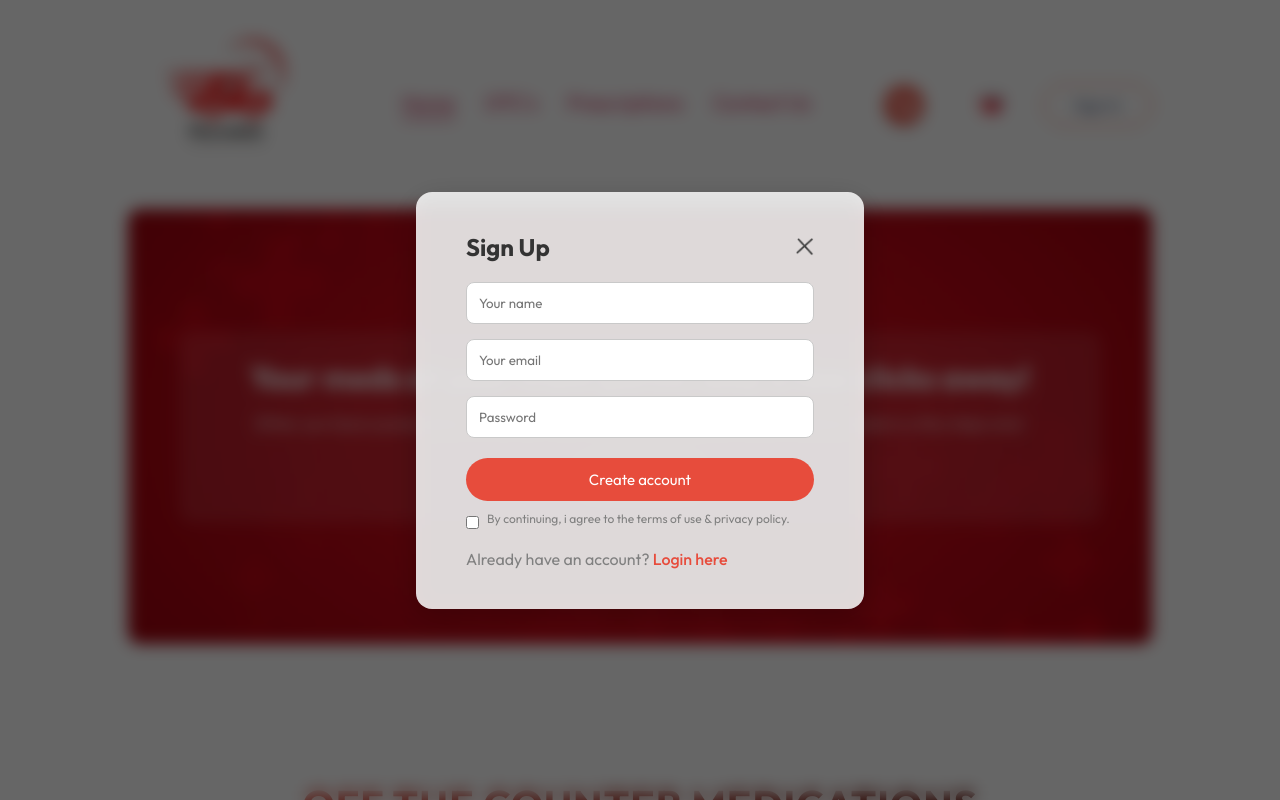
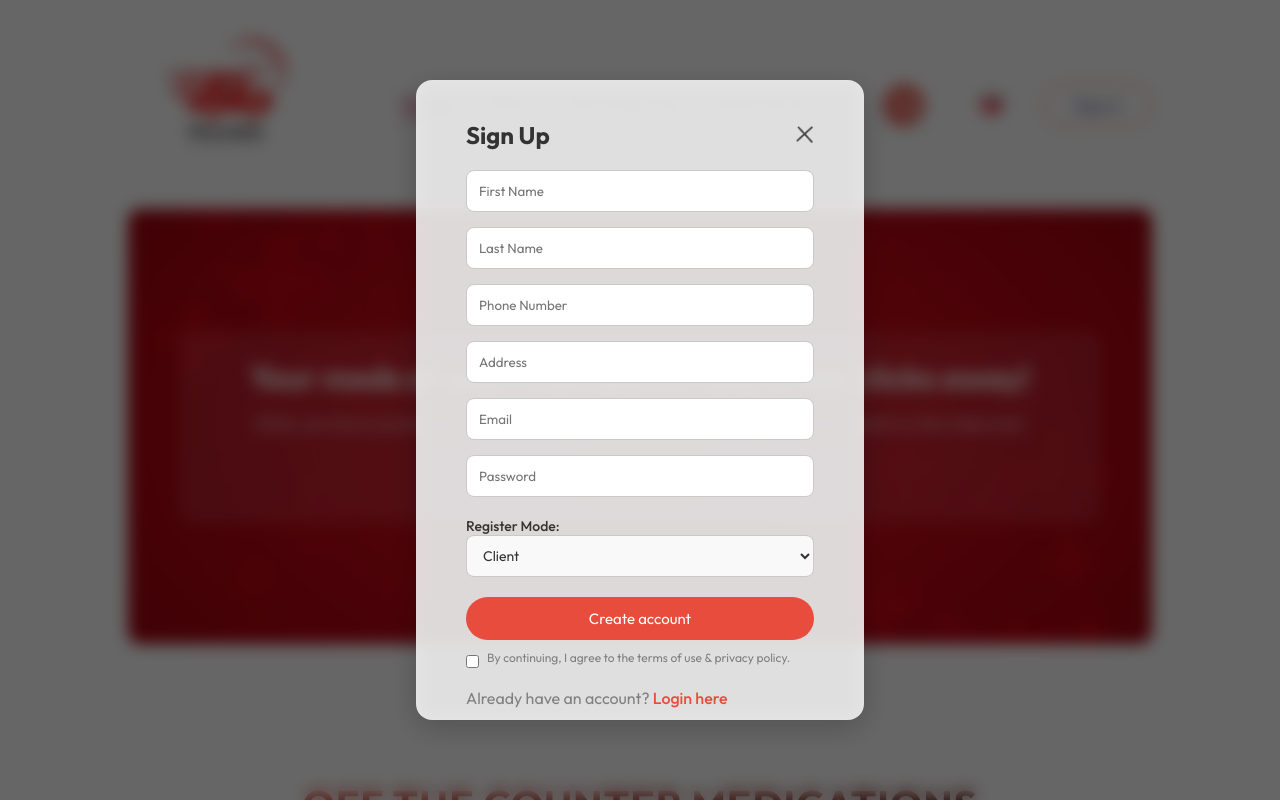
Before and after one commit to Zineb2a/PharmaDash, a React (Vite) app in the folder frontend/: page / in a window 1280 px wide. Both pictures are taken after a click on the button "Sign In". Shown: the top 800 px of the page. Built offline with nearby package versions, Linux system fonts and the light colour scheme.

Commit message:
Matched the logIn/SignUp page to the backend

```diff
--- a/frontend/src/components/LoginPopup/LoginPopup.css
+++ b/frontend/src/components/LoginPopup/LoginPopup.css
@@ -134,3 +134,51 @@
         transform: translateY(0);
     }
 }
+/* Dropdown container */
+.register-mode-selector {
+    display: flex;
+    flex-direction: column;
+    gap: 8px;
+    font-size: 14px;
+    font-weight: 500;
+    color: #333;
+}
+
+.register-mode-selector label {
+    display: flex;
+    flex-direction: column;
+}
+
+/* Styling for select dropdown */
+.register-mode-selector select {
+    outline: none;
+    border: 1px solid #C9C9C9;
+    padding: 10px 12px;
+    border-radius: 8px;
+    background-color: #f9f9f9;
+    color: #333;
+    font-size: 14px;
+    cursor: pointer;
+    transition: border-color 0.3s, box-shadow 0.3s;
+}
+
+/* Focus and hover effect for the dropdown */
+.register-mode-selector select:focus,
+.register-mode-selector select:hover {
+    border-color: #e74c3c;
+    box-shadow: 0 0 8px rgba(231, 76, 60, 0.3);
+    background-color: #ffffff;
+}
+
+/* Dropdown options */
+.register-mode-selector select option {
+    background-color: #ffffff;
+    color: #333;
+    font-size: 14px;
+    padding: 10px;
+}
+
+/* Transition for dropdown options */
+.register-mode-selector select option:hover {
+    background-color: #f0f0f0;
+}
--- a/frontend/src/components/LoginPopup/LoginPopup.jsx
+++ b/frontend/src/components/LoginPopup/LoginPopup.jsx
@@ -1,72 +1,124 @@
-import React, { useContext, useState } from 'react'
-import './LoginPopup.css'
-import { assets } from '../../assets/assets'
-import { StoreContext } from '../../Context/StoreContext'
-import axios from 'axios'
-import { toast } from 'react-toastify'
+import React, { useContext, useState } from 'react';
+import './LoginPopup.css';
+import { assets } from '../../assets/assets';
+import { StoreContext } from '../../Context/StoreContext';
+import axios from 'axios';
+import { toast } from 'react-toastify';
 
 const LoginPopup = ({ setShowLogin }) => {
-
-    const { setToken, url,loadCartData } = useContext(StoreContext)
+    const { setToken, url, loadCartData } = useContext(StoreContext);
     const [currState, setCurrState] = useState("Sign Up");
+    const [registerMode, setRegisterMode] = useState("Client");
 
     const [data, setData] = useState({
         name: "",
+        lastName: "",
         email: "",
-        password: ""
-    })
+        password: "",
+        phoneNumber: "",
+        address: ""
+    });
 
     const onChangeHandler = (event) => {
-        const name = event.target.name
-        const value = event.target.value
-        setData(data => ({ ...data, [name]: value }))
-    }
+        const name = event.target.name;
+        const value = event.target.value;
+        setData((data) => ({ ...data, [name]: value }));
+    };
 
     const onLogin = async (e) => {
-        e.preventDefault()
+        e.preventDefault();
 
         let new_url = url;
+        let payload;
+
         if (currState === "Login") {
             new_url += "/api/user/login";
+            payload = {
+                email: data.email,
+                password: data.password
+            };
+        } else {
+            new_url += "/user/register";
+            payload = {
+                RegisterMode: registerMode.toLowerCase(), // Convert to lowercase for backend consistency if needed
+                UserData: {
+                    Name: data.name || null,
+                    LastName: data.lastName || null,
+                    Password: data.password || null,
+                    PhoneNumber: data.phoneNumber || null,
+                    Email: data.email || null,
+                    Address: data.address || null
+                }
+            };
         }
-        else {
-            new_url += "/api/user/register"
+
+        try {
+            const response = await axios.post(new_url, payload);
+            if (response.data.success) {
+                setToken(response.data.token);
+                localStorage.setItem("token", response.data.token);
+                loadCartData({ token: response.data.token });
+                setShowLogin(false);
+            } else {
+                toast.error(response.data.message);
+            }
+        } catch (error) {
+            toast.error("An error occurred. Please try again.");
         }
-        const response = await axios.post(new_url, data);
-        if (response.data.success) {
-            setToken(response.data.token)
-            localStorage.setItem("token", response.data.token)
-            loadCartData({token:response.data.token})
-            setShowLogin(false)
-        }
-        else {
-            toast.error(response.data.message)
-        }
-    }
+    };
 
     return (
         <div className='login-popup'>
             <form onSubmit={onLogin} className="login-popup-container">
                 <div className="login-popup-title">
-                    <h2>{currState}</h2> <img onClick={() => setShowLogin(false)} src={assets.cross_icon} alt="" />
+                    <h2>{currState}</h2>
+                    <img onClick={() => setShowLogin(false)} src={assets.cross_icon} alt="" />
                 </div>
                 <div className="login-popup-inputs">
-                    {currState === "Sign Up" ? <input name='name' onChange={onChangeHandler} value={data.name} type="text" placeholder='Your name' required /> : <></>}
-                    <input name='email' onChange={onChangeHandler} value={data.email} type="email" placeholder='Your email' />
-                    <input name='password' onChange={onChangeHandler} value={data.password} type="password" placeholder='Password' required />
+                    {currState === "Sign Up" && (
+                        <>
+                            <input name="name" onChange={onChangeHandler} value={data.name} type="text" placeholder="First Name" />
+                            <input name="lastName" onChange={onChangeHandler} value={data.lastName} type="text" placeholder="Last Name" />
+                            <input name="phoneNumber" onChange={onChangeHandler} value={data.phoneNumber} type="text" placeholder="Phone Number" />
+                            <input name="address" onChange={onChangeHandler} value={data.address} type="text" placeholder="Address" />
+                        </>
+                    )}
+                    <input name="email" onChange={onChangeHandler} value={data.email} type="email" placeholder="Email" required />
+                    <input name="password" onChange={onChangeHandler} value={data.password} type="password" placeholder="Password" required />
                 </div>
+                {currState === "Sign Up" && (
+                    <div className="register-mode-selector">
+                        <label>
+                            Register Mode:
+                            <select
+                                value={registerMode}
+                                onChange={(e) => setRegisterMode(e.target.value)}
+                                required
+                            >
+                                <option value="Client">Client</option>
+                                <option value="Driver">Driver</option>
+                                <option value="Admin">Admin</option>
+                            </select>
+                        </label>
+                    </div>
+                )}
                 <button>{currState === "Login" ? "Login" : "Create account"}</button>
                 <div className="login-popup-condition">
-                    <input type="checkbox" name="" id="" required/>
-                    <p>By continuing, i agree to the terms of use & privacy policy.</p>
+                    <input type="checkbox" required />
+                    <p>By continuing, I agree to the terms of use & privacy policy.</p>
                 </div>
-                {currState === "Login"
-                    ? <p>Create a new account? <span onClick={() => setCurrState('Sign Up')}>Click here</span></p>
-                    : <p>Already have an account? <span onClick={() => setCurrState('Login')}>Login here</span></p>
-                }
+                {currState === "Login" ? (
+                    <p>
+                        Create a new account? <span onClick={() => setCurrState('Sign Up')}>Click here</span>
+                    </p>
+                ) : (
+                    <p>
+                        Already have an account? <span onClick={() => setCurrState('Login')}>Login here</span>
+                    </p>
+                )}
             </form>
         </div>
-    )
-}
+    );
+};
 
-export default LoginPopup
+export default LoginPopup;
```
